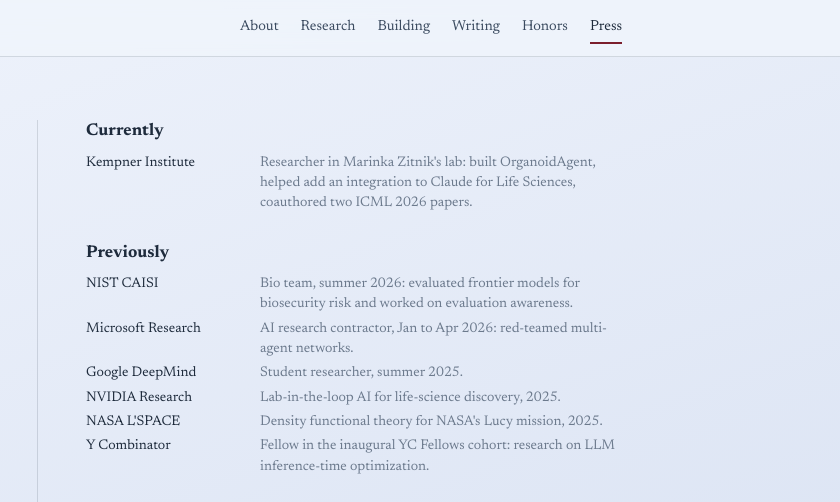
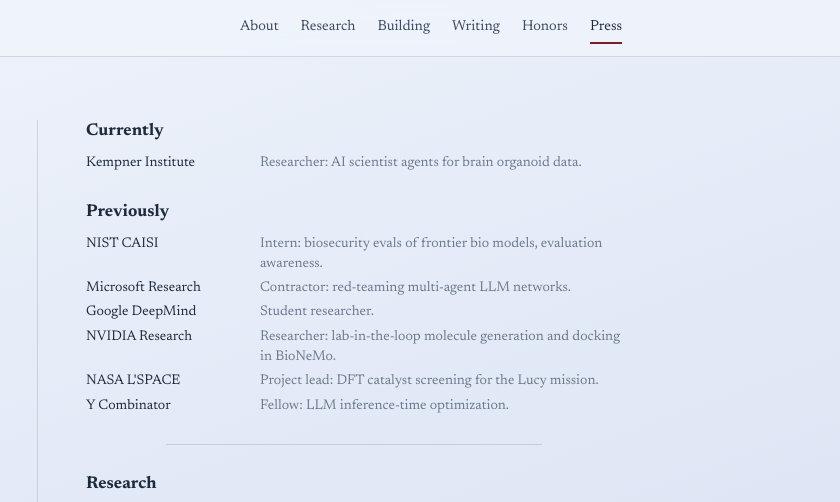
Before and after one commit to ds9-code/diyasreedhar, a plain HTML site: page index.html in a window 1280 px wide. Shown: the top 502 px of the page, 440-1280 px from the left. Drawn offline with Linux system fonts and the light colour scheme.

Commit message:
Shorten role descriptions to short technical lines
Co-Authored-By: Claude Opus 5.5 <noreply@anthropic.com>

```diff
--- a/index.html
+++ b/index.html
@@ -70,19 +70,19 @@
         <section class="section">
           <h2>Currently</h2>
           <ul class="rows">
-            <li><span class="label">Kempner Institute</span><span class="desc">Researcher in Marinka Zitnik's lab: built OrganoidAgent, helped add an integration to Claude for Life Sciences, coauthored two ICML 2026 papers.</span></li>
+            <li><span class="label">Kempner Institute</span><span class="desc">Researcher: AI scientist agents for brain organoid data.</span></li>
           </ul>
         </section>
 
         <section class="section">
           <h2>Previously</h2>
           <ul class="rows">
-            <li><span class="label">NIST CAISI</span><span class="desc">Bio team, summer 2026: evaluated frontier models for biosecurity risk and worked on evaluation awareness.</span></li>
-            <li><span class="label">Microsoft Research</span><span class="desc">AI research contractor, Jan to Apr 2026: red-teamed multi-agent networks.</span></li>
-            <li><span class="label">Google DeepMind</span><span class="desc">Student researcher, summer 2025.</span></li>
-            <li><span class="label">NVIDIA Research</span><span class="desc">Lab-in-the-loop AI for life-science discovery, 2025.</span></li>
-            <li><span class="label">NASA L'SPACE</span><span class="desc">Density functional theory for NASA's Lucy mission, 2025.</span></li>
-            <li><span class="label">Y Combinator</span><span class="desc">Fellow in the inaugural YC Fellows cohort: research on LLM inference-time optimization.</span></li>
+            <li><span class="label">NIST CAISI</span><span class="desc">Intern: biosecurity evals of frontier bio models, evaluation awareness.</span></li>
+            <li><span class="label">Microsoft Research</span><span class="desc">Contractor: red-teaming multi-agent LLM networks.</span></li>
+            <li><span class="label">Google DeepMind</span><span class="desc">Student researcher.</span></li>
+            <li><span class="label">NVIDIA Research</span><span class="desc">Researcher: lab-in-the-loop molecule generation and docking in BioNeMo.</span></li>
+            <li><span class="label">NASA L'SPACE</span><span class="desc">Project lead: DFT catalyst screening for the Lucy mission.</span></li>
+            <li><span class="label">Y Combinator</span><span class="desc">Fellow: LLM inference-time optimization.</span></li>
           </ul>
         </section>
 
```
